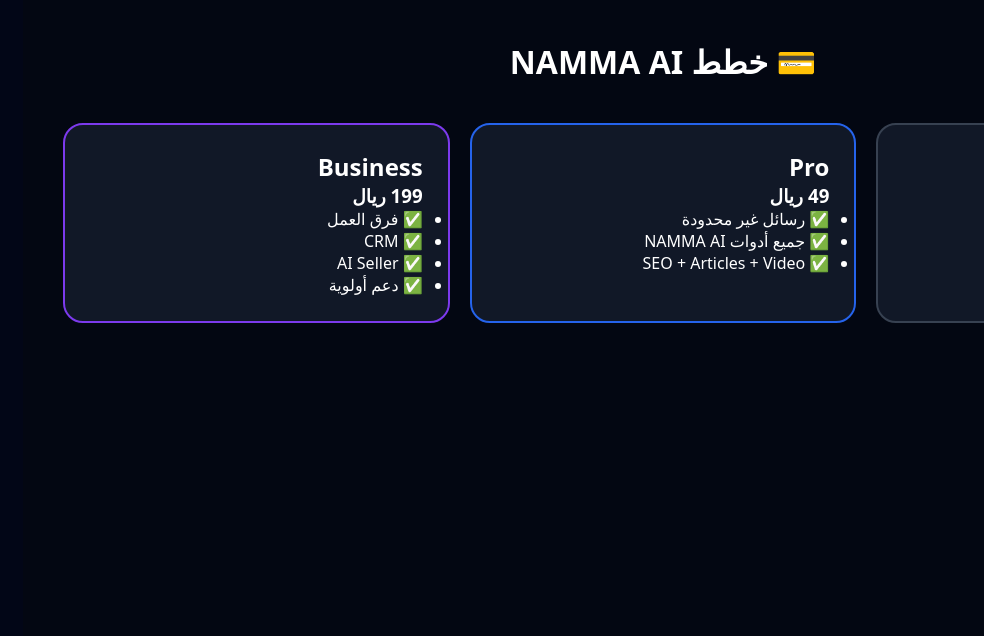
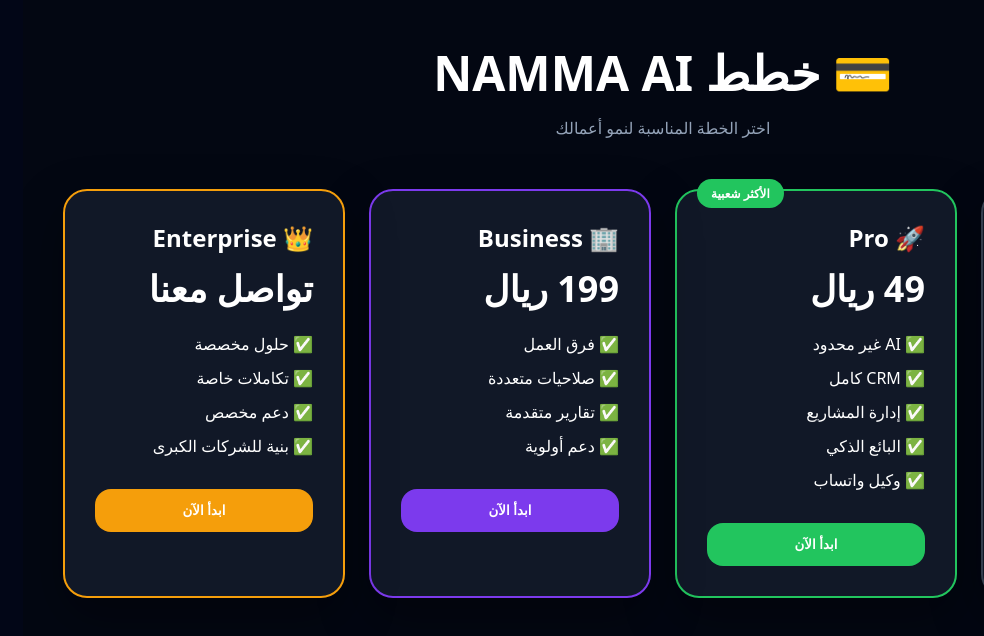
Before and after one commit to namma-ai-sa/namma-ai, a Next.js app: page /pricing in a window 1280 px wide. Shown: the top 636 px of the page, without its empty margins (296-1280 px from the left). Built offline with nearby package versions, Linux system fonts and the light colour scheme.

Commit message:
pricing premium v1

```diff
--- a/app/pricing/page.jsx
+++ b/app/pricing/page.jsx
@@ -1,35 +1,52 @@
 export default function PricingPage() {
   const plans = [
     {
-      name: "Free",
+      name: "🌱 Free",
       price: "0 ريال",
+      popular: false,
       features: [
-        "20 رسالة يومياً",
-        "الوصول الأساسي للأدوات",
-        "محادثات محدودة",
+        "3 رسائل مجانية للتجربة",
+        "الوصول الأساسي",
+        "استكشاف المنصة",
       ],
       color: "#374151",
     },
     {
-      name: "Pro",
+      name: "🚀 Pro",
       price: "49 ريال",
+      popular: true,
       features: [
-        "رسائل غير محدودة",
-        "جميع أدوات NAMMA AI",
-        "SEO + Articles + Video",
+        "AI غير محدود",
+        "CRM كامل",
+        "إدارة المشاريع",
+        "البائع الذكي",
+        "وكيل واتساب",
       ],
-      color: "#2563eb",
+      color: "#22c55e",
     },
     {
-      name: "Business",
+      name: "🏢 Business",
       price: "199 ريال",
+      popular: false,
       features: [
         "فرق العمل",
-        "CRM",
-        "AI Seller",
+        "صلاحيات متعددة",
+        "تقارير متقدمة",
         "دعم أولوية",
       ],
       color: "#7c3aed",
+    },
+    {
+      name: "👑 Enterprise",
+      price: "تواصل معنا",
+      popular: false,
+      features: [
+        "حلول مخصصة",
+        "تكاملات خاصة",
+        "دعم مخصص",
+        "بنية للشركات الكبرى",
+      ],
+      color: "#f59e0b",
     },
   ];
 
@@ -42,21 +59,38 @@ export default function PricingPage() {
         padding: "40px",
       }}
     >
+      <div
+        style={{
+          maxWidth: "1200px",
+          margin: "0 auto",
+        }}
+      >
         <h1
           style={{
             textAlign: "center",
-          marginBottom: "40px",
+            fontSize: "48px",
+            marginBottom: "12px",
           }}
         >
           💳 خطط NAMMA AI
         </h1>
+
+        <p
+          style={{
+            textAlign: "center",
+            color: "#94a3b8",
+            marginBottom: "50px",
+          }}
+        >
+          اختر الخطة المناسبة لنمو أعمالك
+        </p>
 
         <div
           style={{
             display: "grid",
             gridTemplateColumns:
               "repeat(auto-fit,minmax(280px,1fr))",
-          gap: "20px",
+            gap: "24px",
           }}
         >
           {plans.map((plan, i) => (
@@ -65,25 +99,81 @@ export default function PricingPage() {
               style={{
                 background: "#111827",
                 border: `2px solid ${plan.color}`,
-              borderRadius: "20px",
-              padding: "25px",
+                borderRadius: "24px",
+                padding: "30px",
+                position: "relative",
+                boxShadow:
+                  "0 20px 50px rgba(0,0,0,.35)",
               }}
             >
+              {plan.popular && (
+                <div
+                  style={{
+                    position: "absolute",
+                    top: "-12px",
+                    left: "20px",
+                    background: "#22c55e",
+                    color: "white",
+                    padding: "6px 14px",
+                    borderRadius: "999px",
+                    fontSize: "12px",
+                    fontWeight: "700",
+                  }}
+                >
+                  الأكثر شعبية
+                </div>
+              )}
+
               <h2>{plan.name}</h2>
 
-            <h3>{plan.price}</h3>
+              <h3
+                style={{
+                  fontSize: "36px",
+                  marginTop: "10px",
+                  marginBottom: "20px",
+                }}
+              >
+                {plan.price}
+              </h3>
 
-            <ul>
+              <ul
+                style={{
+                  padding: 0,
+                  listStyle: "none",
+                }}
+              >
                 {plan.features.map(
                   (feature, index) => (
-                  <li key={index}>
+                    <li
+                      key={index}
+                      style={{
+                        marginBottom: "12px",
+                      }}
+                    >
                       ✅ {feature}
                     </li>
                   )
                 )}
               </ul>
+
+              <button
+                style={{
+                  width: "100%",
+                  marginTop: "20px",
+                  padding: "14px",
+                  borderRadius: "16px",
+                  border: "none",
+                  background: plan.color,
+                  color: "white",
+                  fontWeight: "700",
+                  cursor: "pointer",
+                }}
+              >
+                ابدأ الآن
+              </button>
             </div>
           ))}
+        </div>
       </div>
     </main>
   );
```
Lines whose indentation alone changed are shown as unchanged.
